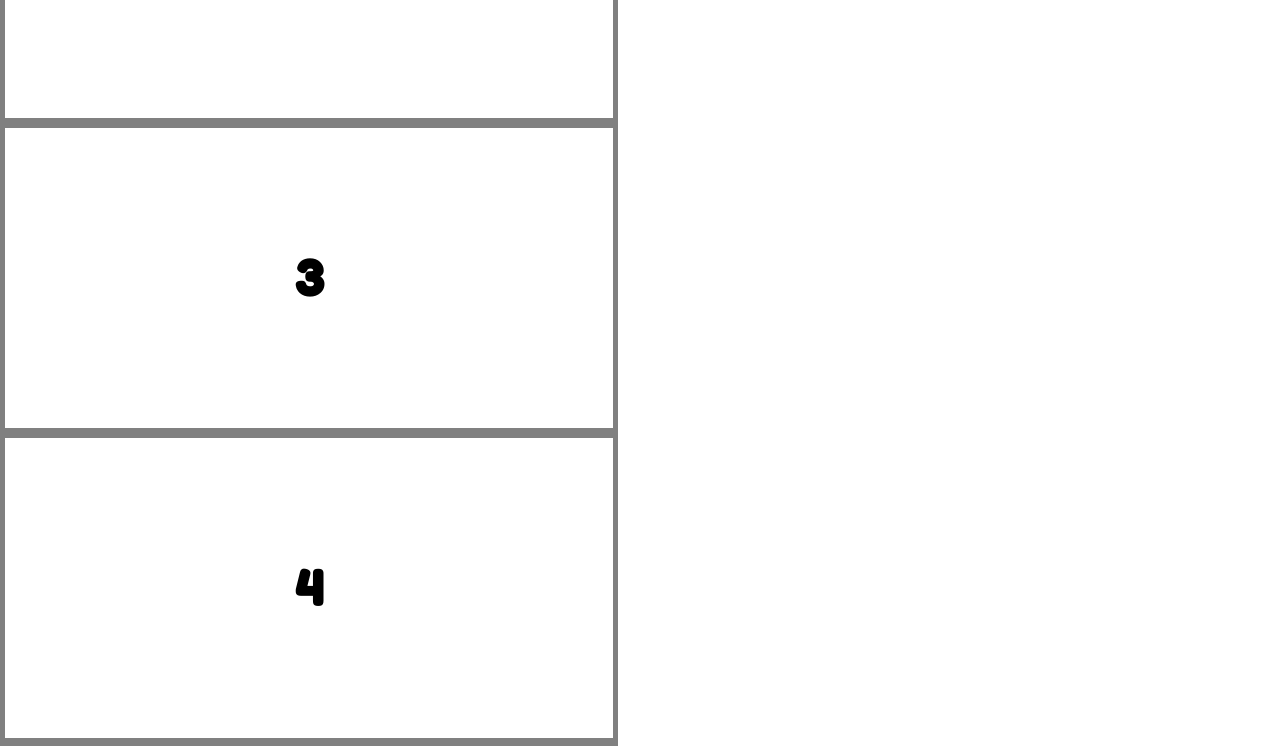
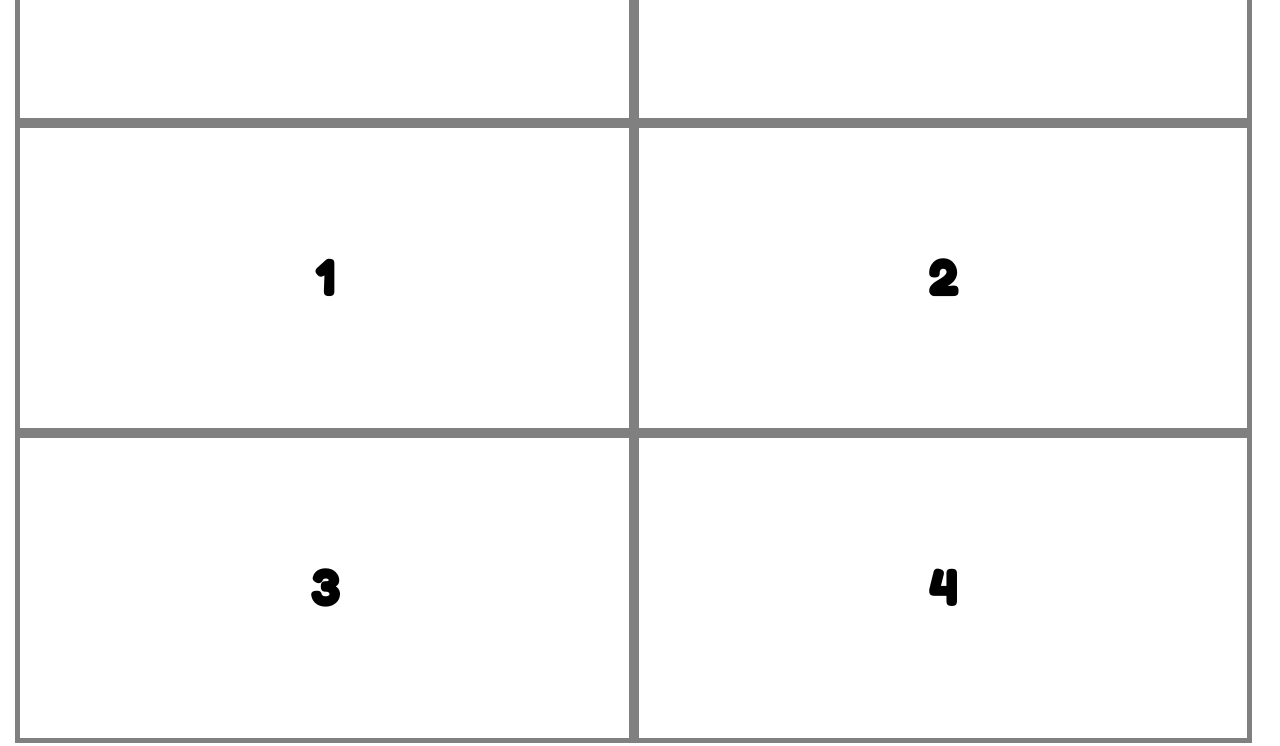
Before and after one commit to cknudson56/project2-knudson_christie, a website: page index.html in a window 1280 px wide. Shown: the part 1275-2021 px from the top of the page. Drawn offline with Linux system fonts and the light colour scheme.

Commit message:
Adjust flexbox to all div's

```diff
--- a/main.css
+++ b/main.css
@@ -38,6 +38,18 @@ h2 {
 	justify-content: center;
 }
 
+#page2 {
+	display: flex;
+	flex-wrap: wrap;
+	justify-content: center;
+}
+
+#page3 {
+	display: flex;
+	flex-wrap: wrap;
+	justify-content: center;
+}
+
 .box {
 	width: 48%;
 	height: 300px;
```
